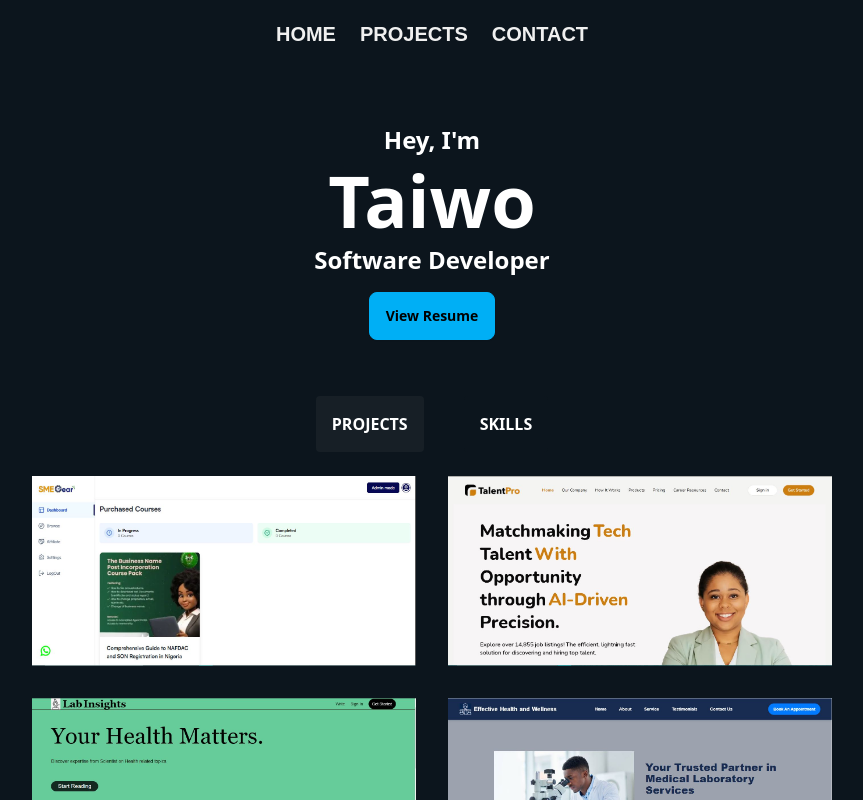
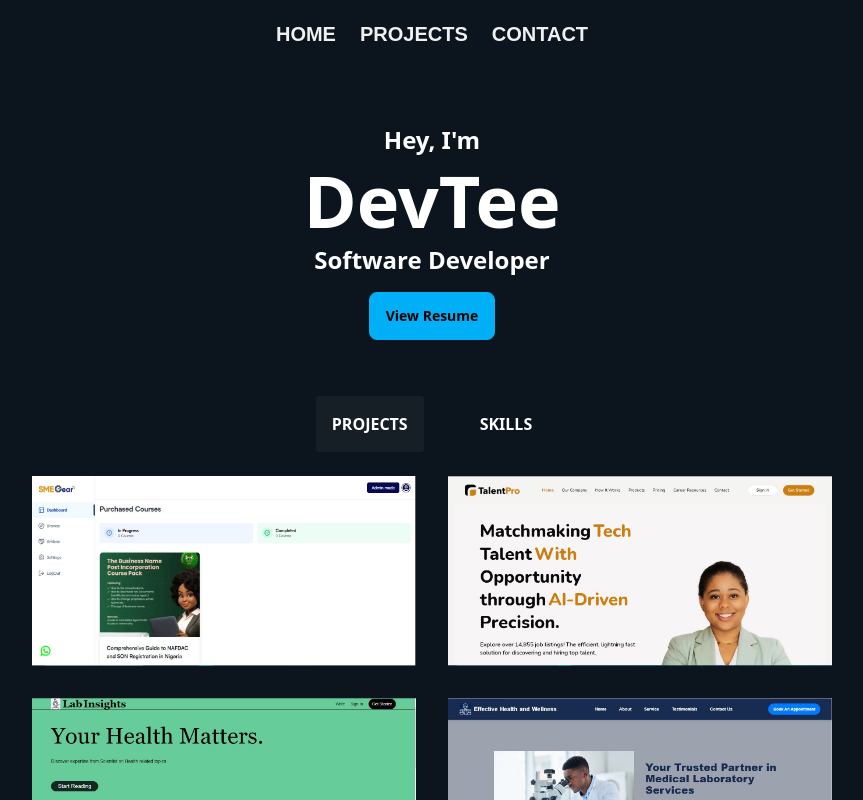
Before and after one commit to bukolaAce/taiwoportfoliowebsite, a React (Vite) app: page / in a window 1280 px wide. Shown: the top 800 px of the page, without its empty margins (208-1071 px from the left). Built offline with nearby package versions, Linux system fonts and the light colour scheme.

Commit message:
Update HeroSection content and resume link

```diff
--- a/src/Components/Herosection.jsx
+++ b/src/Components/Herosection.jsx
@@ -12,7 +12,7 @@ const Herosection = () => {
           <Fade duration={2500} cascade triggerOnce={true}>
             <h1 className="mb-2 text-2xl font-bold">Hey, I'm</h1>
 
-            <h1 className="mb-2 font-extrabold text-7xl">Taiwo</h1>
+            <h1 className="mb-2 font-extrabold text-7xl">DevTee</h1>
 
             <p className="mb-4 text-2xl font-bold"> Software Developer</p>
             <motion.a
@@ -22,7 +22,7 @@ const Herosection = () => {
                 boxShadow: "0px 0px 8px rgb(255,255,255)",
               }}
               target="_blank"
-              href="https://drive.google.com/file/d/14w1iCQg7r6eibZp941GosqshVlHzCNw9/view?usp=sharing"
+              href="https://drive.google.com/file/d/1LwDLx1MciYlD2t29dH1_D6_NPMIs4gur/view?usp=sharing"
               className="btn btn-info"
             >
               View Resume
@@ -37,3 +37,6 @@ const Herosection = () => {
 export default Herosection;
 
 // {change ? <h1 className="text-red-500">hello</h1>: <h2 className="text-green-500">hi</h2>}
+
+
+// {change ? <h1 className="text-red-500">hello</h1>: <h2 className="text-green-500">hi</h2>}
```
